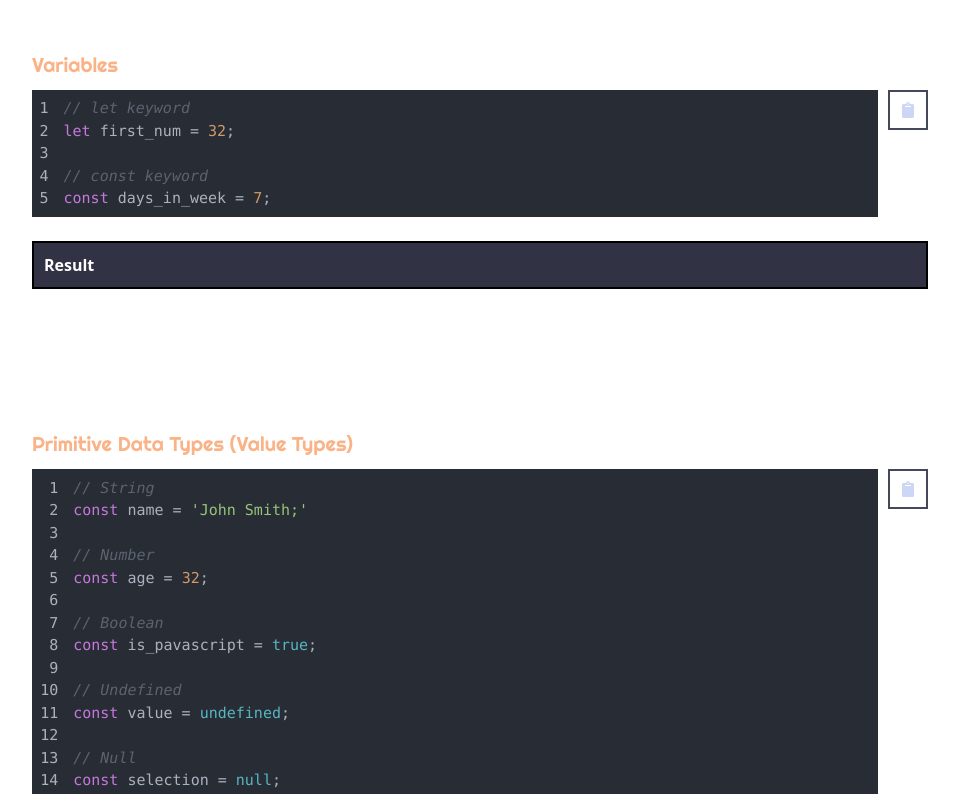
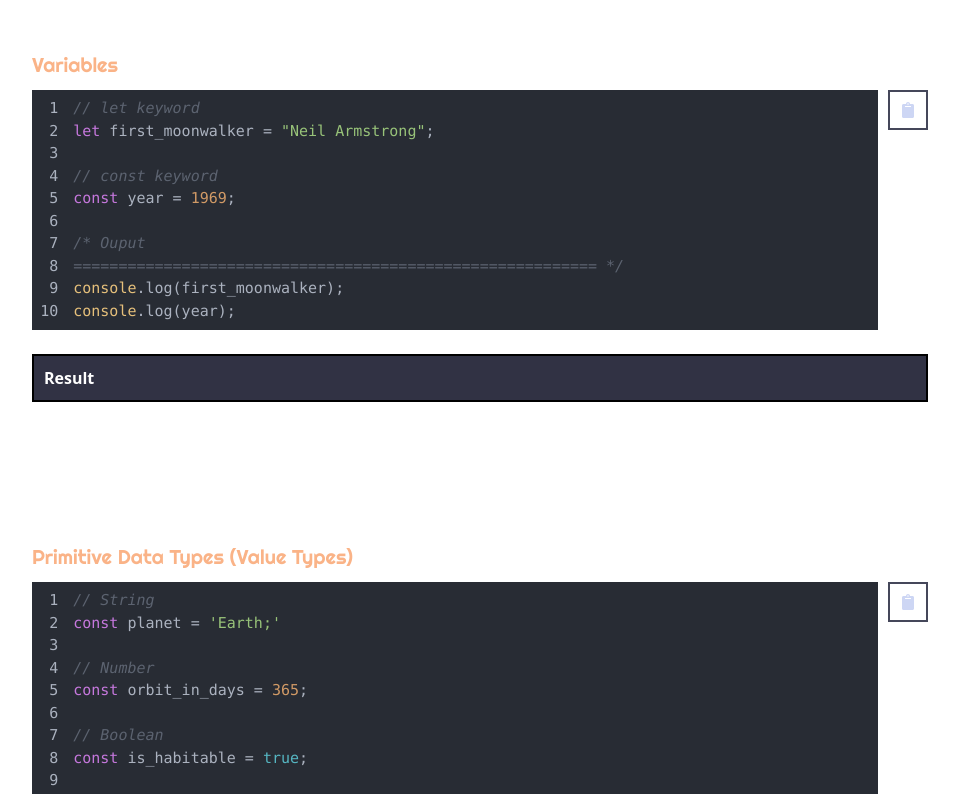
Before and after one commit to KyleCurtis/SpaceDocs, a Next.js app: page /topics/languages/js in a window 1280 px wide. Shown: the part 1640-2434 px from the top of the page, without its empty margins (160-1119 px from the left). Built offline with nearby package versions, Linux system fonts and the light colour scheme; a web font is replaced by a local one.

Commit message:
JS Content

```diff
--- a/code/js-code.js
+++ b/code/js-code.js
@@ -13,21 +13,26 @@ line comment*/`;
 /* VARIABLES
 ======================================================================================================== */
 export const Variables = `// let keyword
-let first_num = 32;
+let first_moonwalker = "Neil Armstrong";
 
 // const keyword
-const days_in_week = 7;`;
+const year = 1969;
+
+/* Ouput
+========================================================== */
+console.log(first_moonwalker);
+console.log(year);`;
 
 /* PRIMITIVE DATA TYPES
 ======================================================================================================== */
 export const Types = `// String
-const name = 'John Smith;'
+const planet = 'Earth;'
 
 // Number
-const age = 32;
+const orbit_in_days = 365;
 
 // Boolean
-const is_pavascript = true;
+const is_habitable = true;
 
 // Undefined
 const value = undefined;
```
